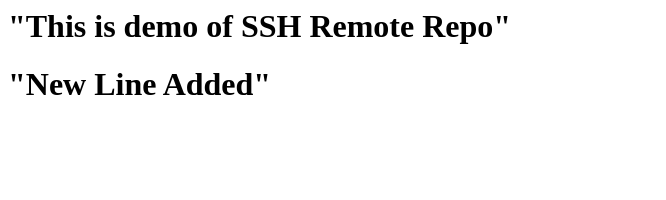
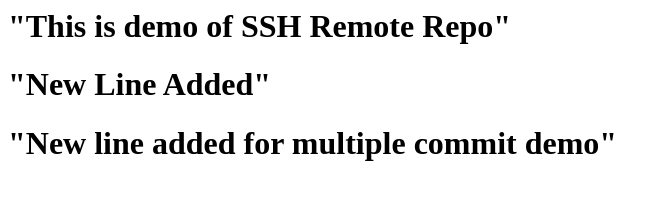
Before and after one commit to ankushanubhav/SSHRemoteRepo, a plain HTML site: page index.html in a window 1280 px wide. Shown: the whole page, without its empty margins (0-666 px from the left). Drawn offline with Linux system fonts and the light colour scheme.

Commit message:
Added new line H1 for demo

```diff
--- a/index.html
+++ b/index.html
@@ -8,6 +8,7 @@
 
 	<H1> "This is demo of SSH Remote Repo" </H1>
 	<H1> "New Line Added" </H1>
+	<H1> "New line added for multiple commit demo" </H1>
 
 </body>
 
```
